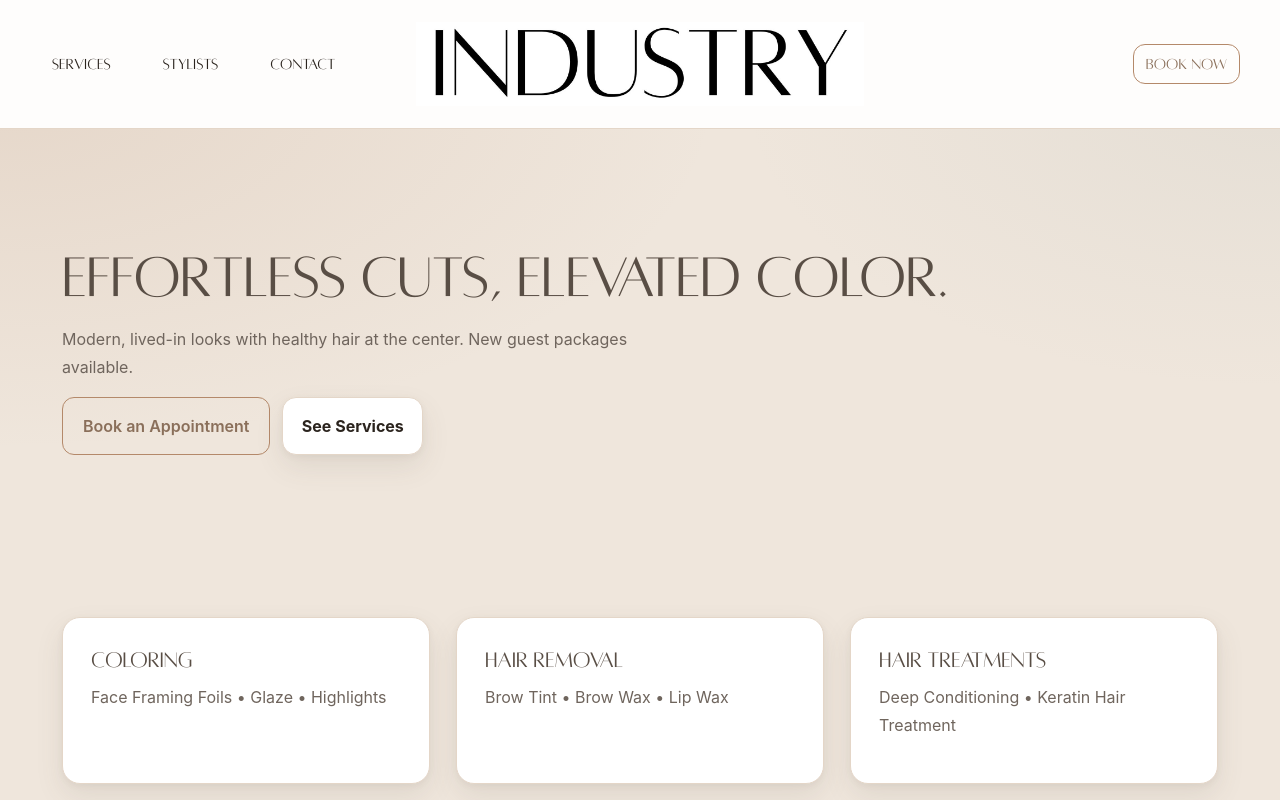
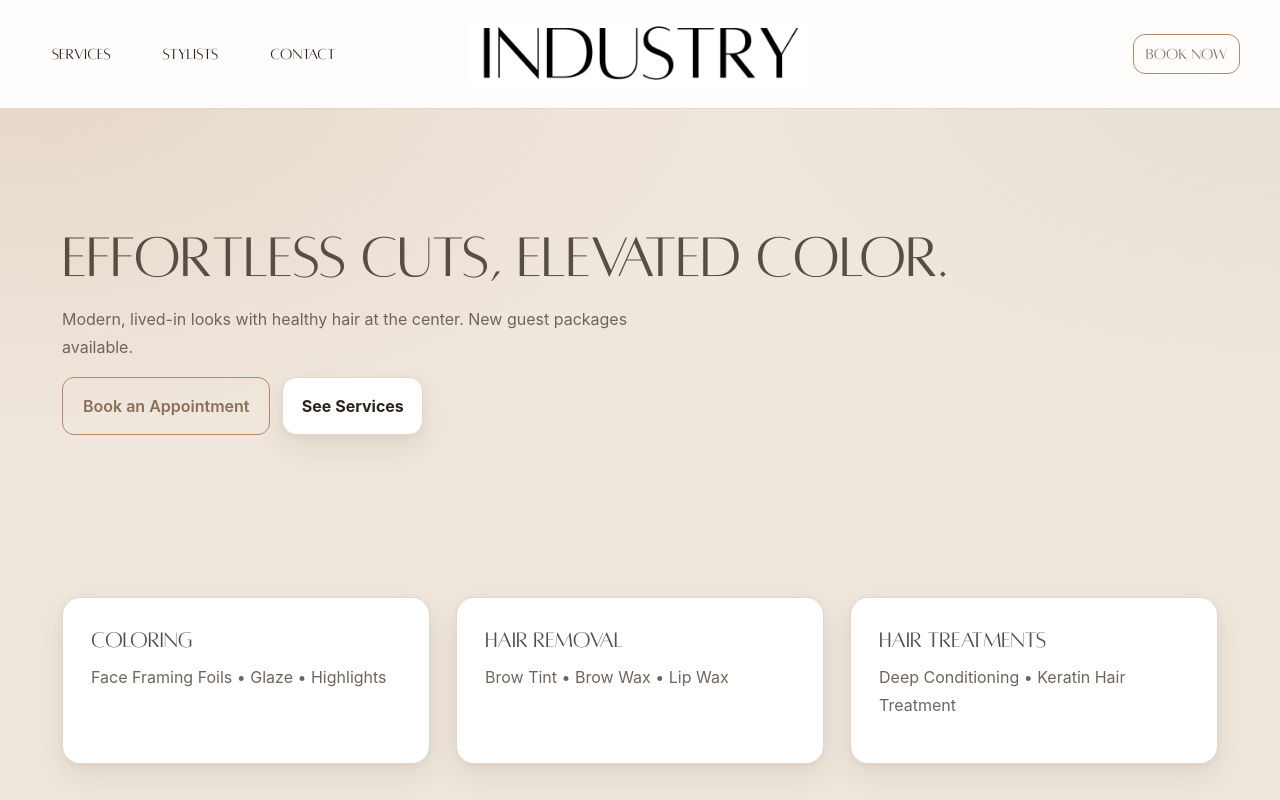
Before and after one commit to maxeld1/industrysalon, a plain HTML site: page index.html in a window 1280 px wide. Shown: the top 800 px of the page. Drawn offline with Linux system fonts and the light colour scheme.

Commit message:
brand logo smaller

```diff
--- a/css/style.css
+++ b/css/style.css
@@ -114,7 +114,7 @@ header{
 }
 
 .brand-center{ display:flex; justify-content:center }
-.brand-logo{ height:84px; width:auto; display:block }
+.brand-logo{ height:64px; width:auto; display:block }
 
 .nav-right{ display:flex; justify-content:flex-end; align-items:center; gap:16px }
 
```
